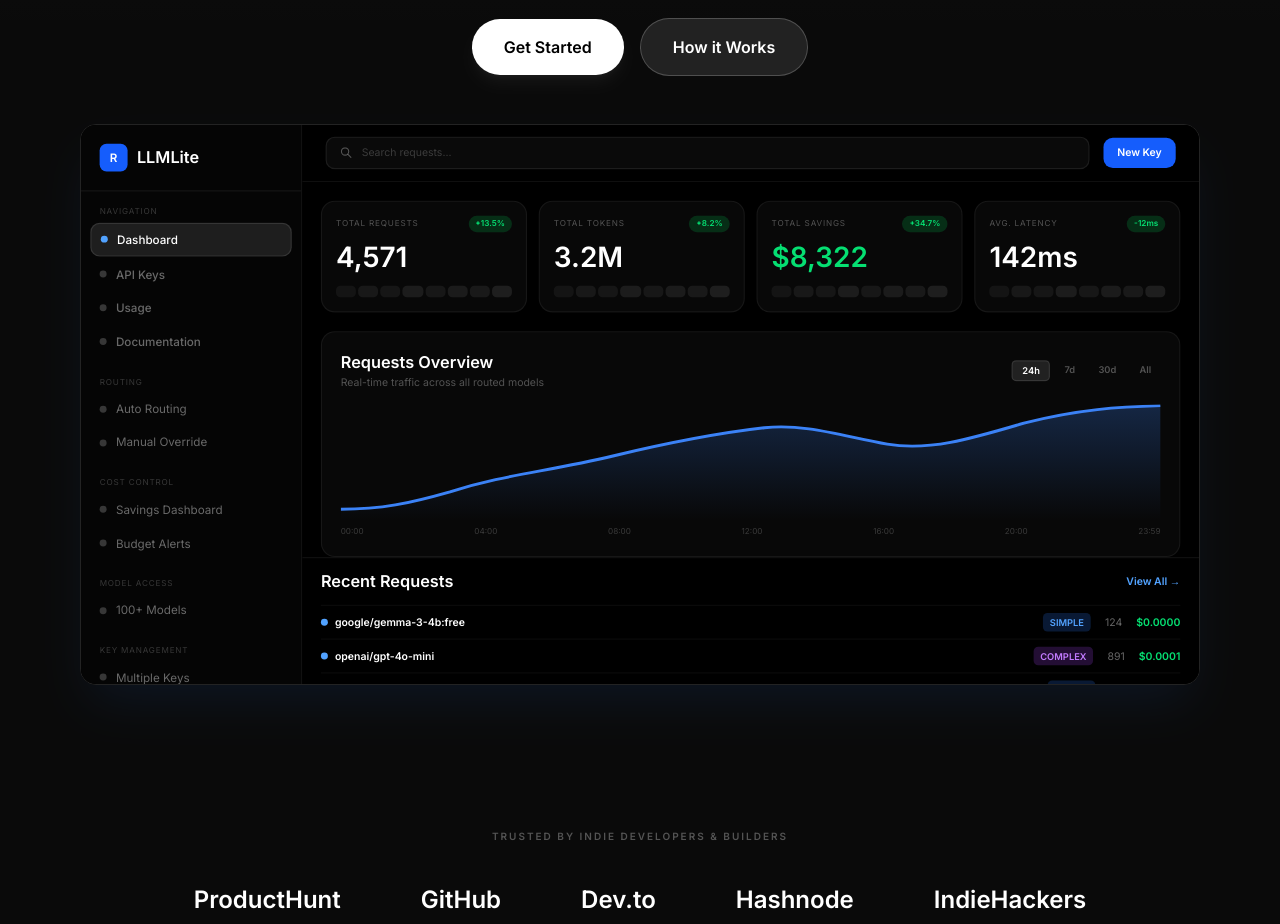
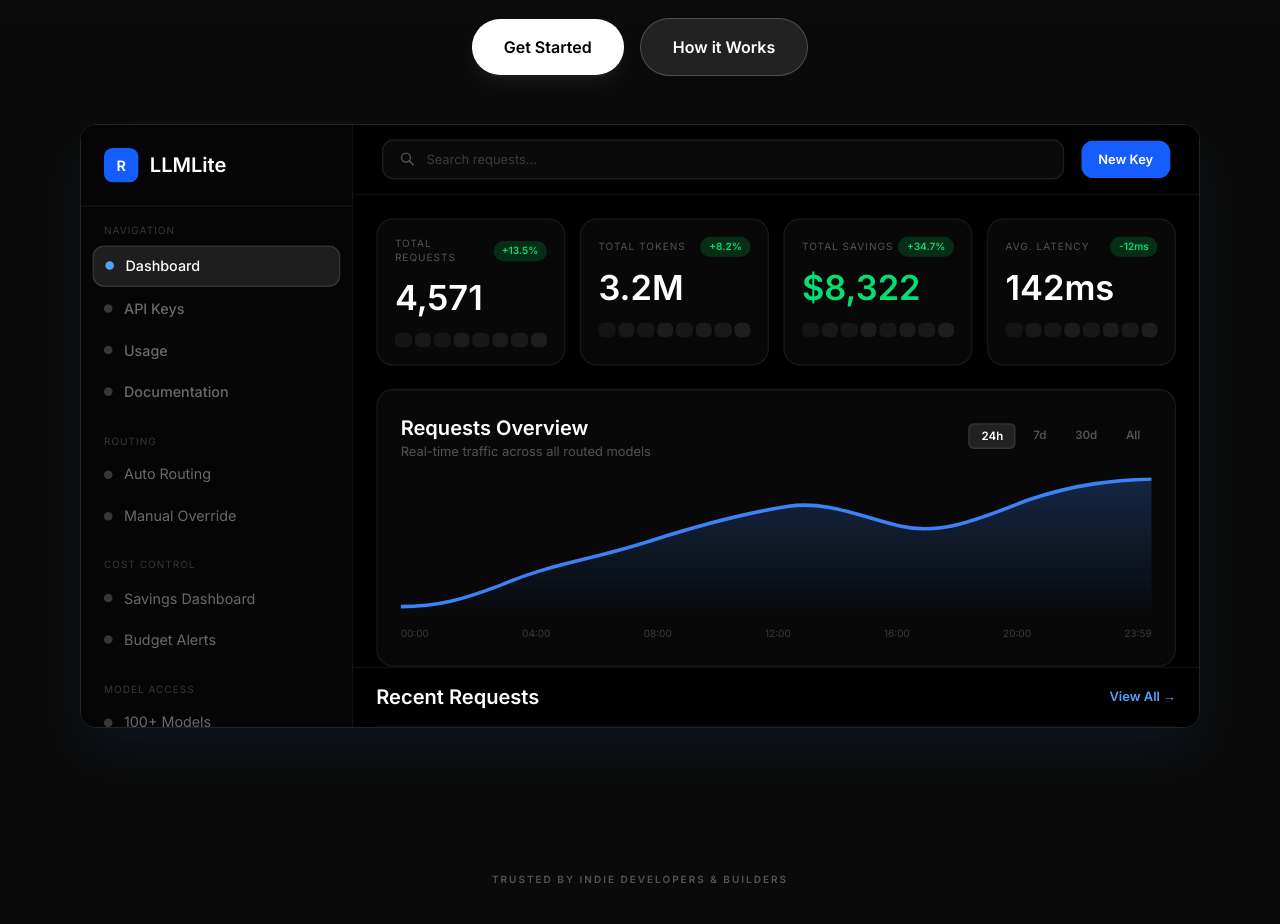
Before and after one commit to krishnawararkar15-droid/routerllm, a React (Vite) app: page / in a window 1280 px wide. Shown: the part 460-1384 px from the top of the page. Built offline with nearby package versions, Linux system fonts and the light colour scheme.

Commit message:
Adjust dashboard preview scale dimensions

```diff
--- a/src/App.tsx
+++ b/src/App.tsx
@@ -126,7 +126,7 @@
 
   useEffect(() => {
     const update = () => {
-      if (containerRef.current) setScale(containerRef.current.offsetWidth / 960);
+      if (containerRef.current) setScale(containerRef.current.offsetWidth / 780);
     };
     update();
     window.addEventListener('resize', update);
@@ -136,8 +136,8 @@
   return (
     <div className="mt-12 mx-auto w-full max-w-6xl px-4">
       <div className="relative rounded-2xl overflow-hidden border border-white/10 shadow-2xl shadow-blue-500/10">
-        <div ref={containerRef} style={{width:'100%', overflow:'hidden', height: `${480 * scale}px`}}>
-          <div style={{width:'960px',height:'480px',transform:`scale(${scale})`,transformOrigin:'top left'}} className="flex bg-black">
+        <div ref={containerRef} style={{width:'100%', overflow:'hidden', height: `${420 * scale}px`}}>
+          <div style={{width:'780px',height:'420px',transform:`scale(${scale})`,transformOrigin:'top left'}} className="flex bg-black">
 
             {/* Sidebar */}
             <div className="flex-shrink-0 bg-[#050505] border-r border-white/[0.06]" style={{width:'190px'}}>
```
